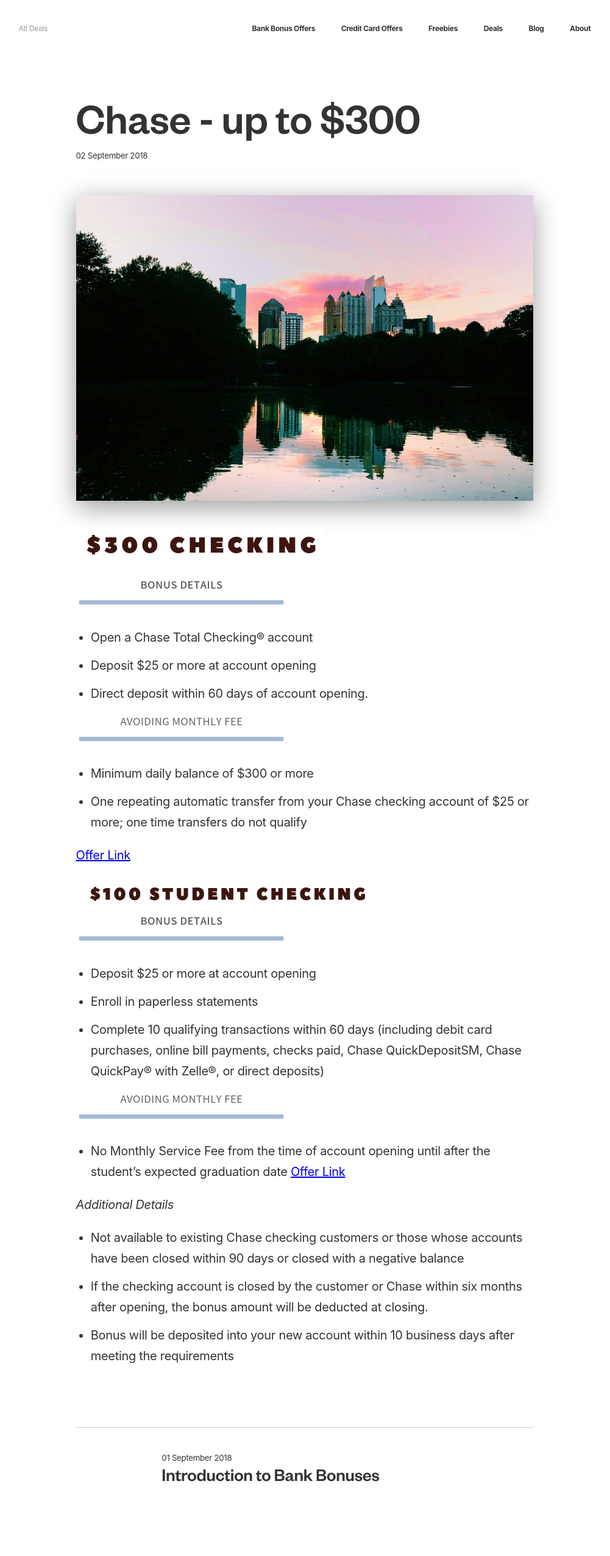
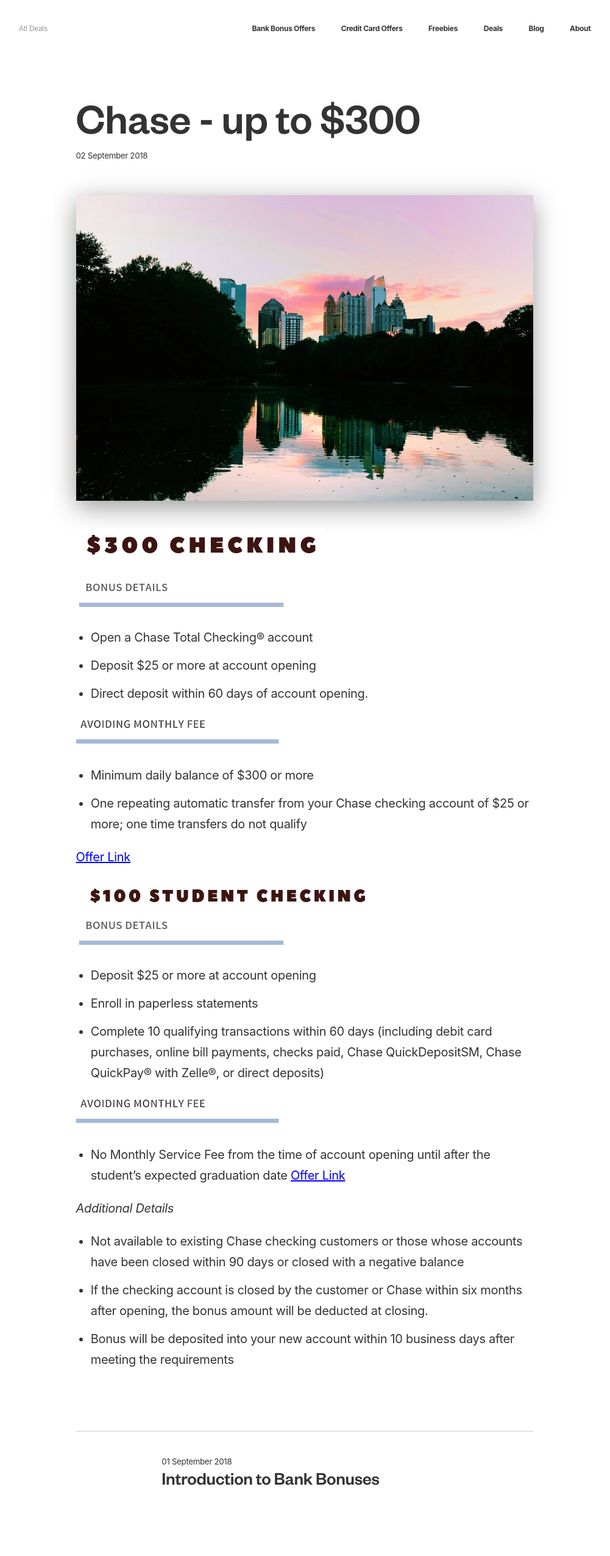
Before and after one commit to ohiosveryown/atldeals, a Jekyll site: the page built from _posts/2018-09-02-post-two.markdown, in a window 1280 px wide. Shown: the whole page at 61% size, without its empty margins (140-1141 px from the left). Built offline with Jekyll 4.4.1, drawn with Linux system fonts in a browser that asks for light colours.

Commit message:
Updated Post Two

```diff
--- a/_posts/2018-09-02-post-two.markdown
+++ b/_posts/2018-09-02-post-two.markdown
@@ -13,14 +13,16 @@
 
 ![$300 Checking.png](/uploads/$300%20Checking.png)
 
-![Bonus Details 4-3d7265.png](/uploads/Bonus%20Details%204-3d7265.png)
+![Bonus Details Shift.png](/uploads/Bonus%20Details%20Shift.png)
+
 * Open a Chase Total Checking® account
 
 * Deposit $25 or more at account opening
 
 * Direct deposit within 60 days of account opening.
 
-![Avoiding Fees.png](/uploads/Avoiding%20Fees.png)
+![Avoid Fees Left.png](/uploads/Avoid%20Fees%20Left.png)
+
 * Minimum daily balance of $300 or more
 
 * One repeating automatic transfer from your Chase checking account of $25 or more; one time transfers do not qualify
@@ -28,14 +30,16 @@
 [Offer Link](https://accounts.chase.com/consumer/banking/extemail?code=GG2669996FX3D9Y1&jp_cmp=rb/59666/ema/LC-NM096/Body_Image_1)
 
 ![Student Checking.png](/uploads/Student%20Checking.png)
-![Bonus Details 4-3d7265.png](/uploads/Bonus%20Details%204-3d7265.png)
+![Bonus Details Shift.png](/uploads/Bonus%20Details%20Shift.png)
+
 * Deposit $25 or more at account opening
 
 * Enroll in paperless statements
 
 * Complete 10 qualifying transactions within 60 days (including debit card purchases, online bill payments, checks paid, Chase QuickDepositSM, Chase QuickPay® with Zelle®, or direct deposits)
 
-![Avoiding Fees.png](/uploads/Avoiding%20Fees.png)
+![Avoid Fees Left.png](/uploads/Avoid%20Fees%20Left.png)
+
 * No Monthly Service Fee from the time of account opening until after the student’s expected graduation date
   [Offer Link](https://www.chase.com/personal/checking/student-checking)
 
```
